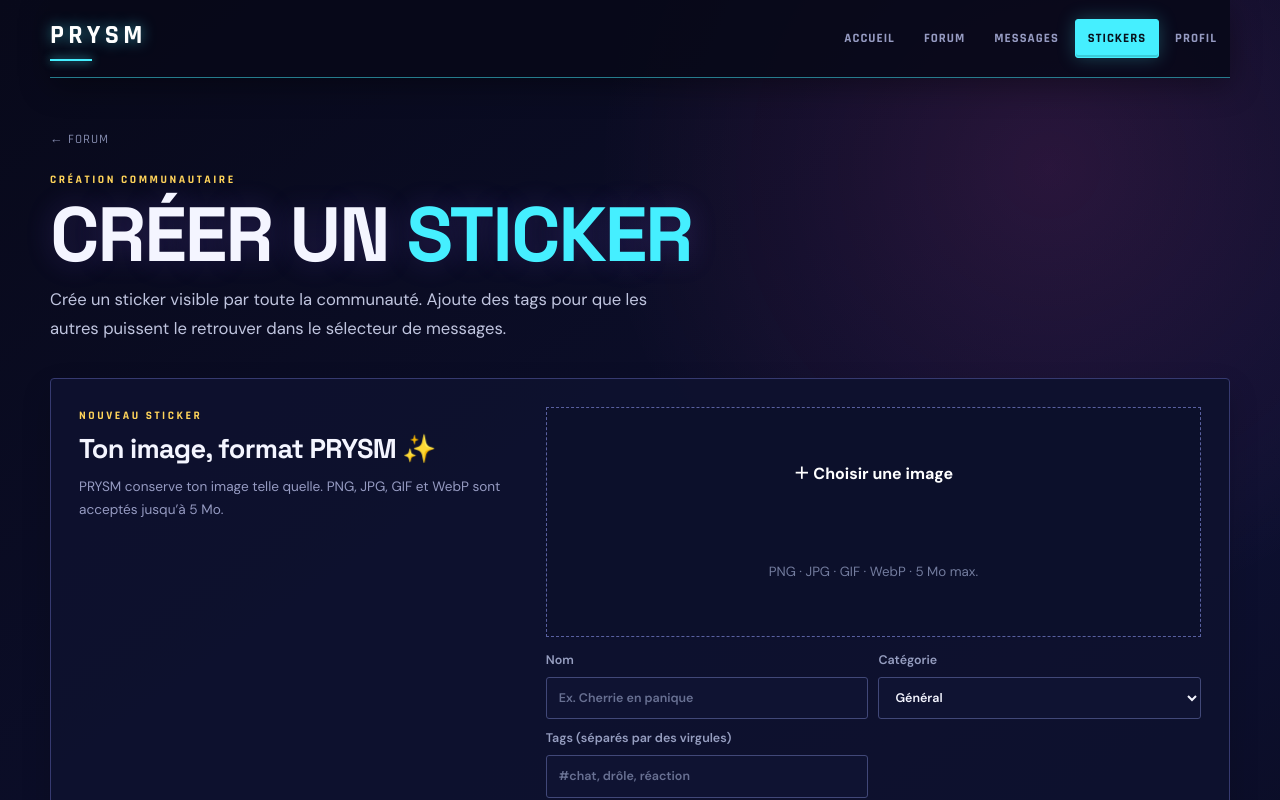
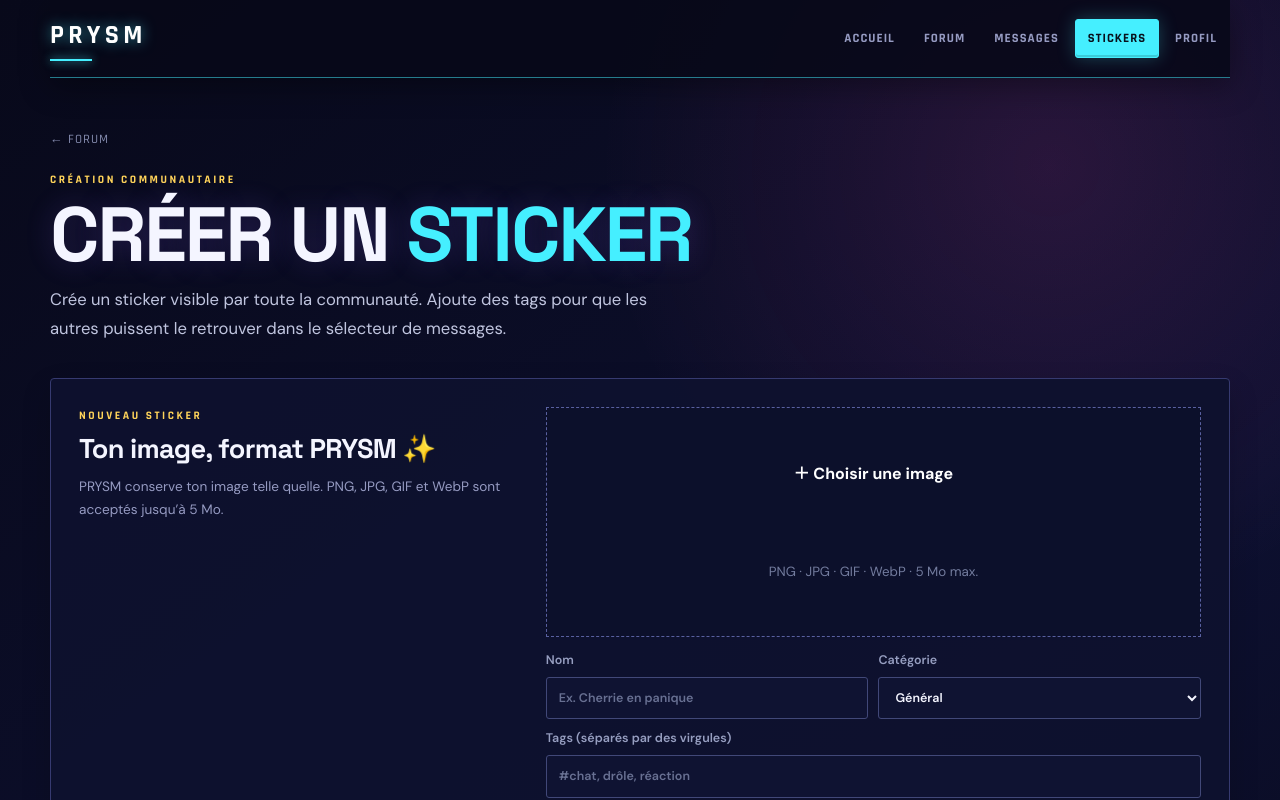
Before and after one commit to LadyOoscar/Prysm-forum, a Next.js app: page /stickers in a window 1280 px wide. Shown: the top 800 px of the page. Built offline with nearby package versions, Linux system fonts and the light colour scheme; no server answers.

Commit message:
Style sticker tag search

```diff
--- a/app/globals.css
+++ b/app/globals.css
@@ -305,3 +305,7 @@ input:focus,textarea:focus,select:focus{box-shadow:0 0 0 2px rgba(69,239,255,.1)
 .sticker-status.approved{color:var(--lime)}.sticker-status.rejected{color:var(--danger)}
 @media(max-width:800px){.sticker-creator-card{grid-template-columns:1fr}.sticker-mine-grid{grid-template-columns:repeat(3,1fr)}}
 @media(max-width:520px){.sticker-fields{grid-template-columns:1fr}.sticker-mine-grid{grid-template-columns:repeat(2,1fr)}}
+
+
+/* PRYSM // sticker tag search */
+.sticker-search{display:block;width:100%;padding:9px 10px;margin:0 0 10px;font-size:.78rem}.sticker-tags-field{grid-column:1/-1;display:grid;gap:7px;color:#969ec0;font-size:.78rem;font-weight:600}.sticker-tags-field input{width:100%;padding:11px 12px}.sticker-tags-field small{color:#737c9e;font-weight:400;font-size:.68rem}
```
